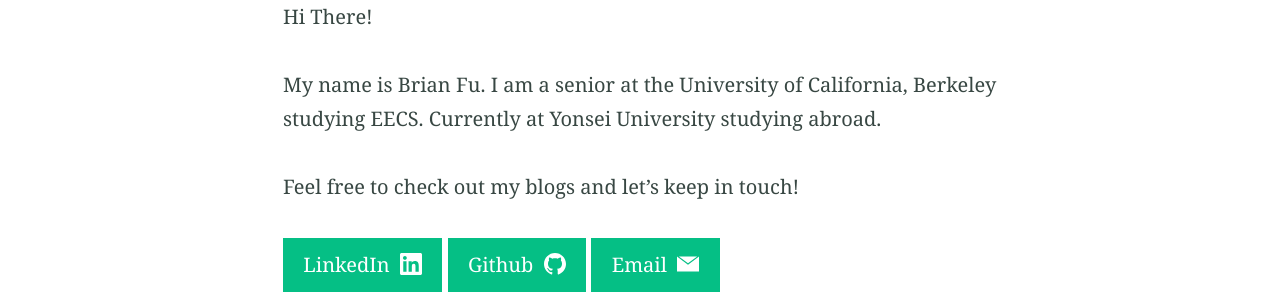
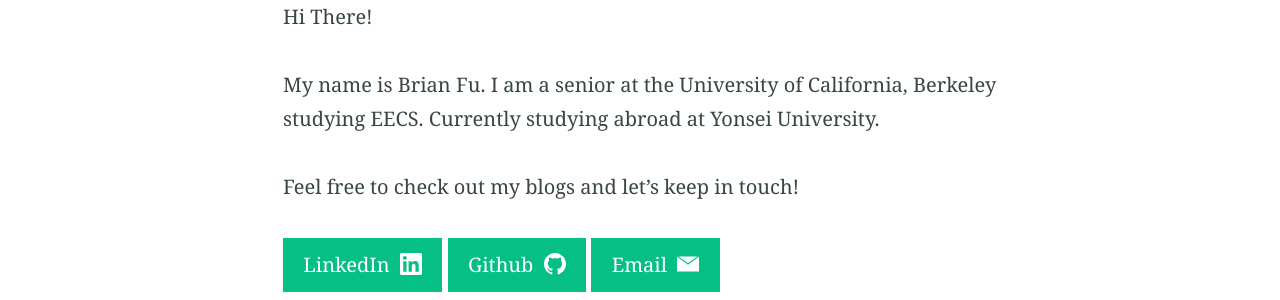
Before and after one commit to brianfu5/brianfu5.github.io, a Jekyll site: the page built from index.md, in a window 1280 px wide. Shown: the part 932-1232 px from the top of the page. Built offline with Jekyll 4.4.1, drawn with Linux system fonts in a browser that asks for light colours.

```diff
--- a/index.md
+++ b/index.md
@@ -10,7 +10,7 @@ excerpt: "The homepage of my website"
 
 Hi There!
 
-My name is Brian Fu. I am a senior at the University of California, Berkeley studying EECS. Currently at Yonsei University studying abroad.
+My name is Brian Fu. I am a senior at the University of California, Berkeley studying EECS. Currently studying abroad at Yonsei University.
 
 Feel free to check out my blogs and let's keep in touch!
 
```
